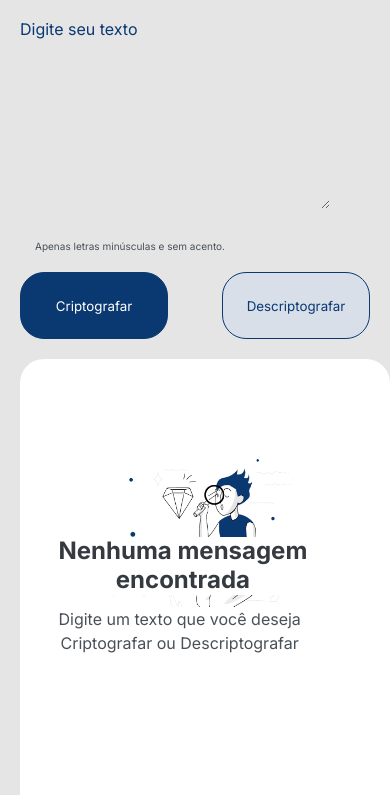
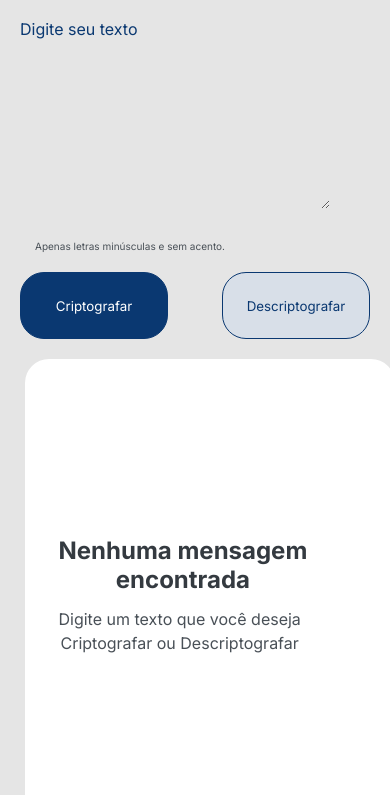
Before and after one commit to Kaio-0708/Decodificador-de-texto, a plain HTML site: page index.html in a window 390 px wide. Shown: the part 49-844 px from the top of the page. Drawn offline with Linux system fonts and the light colour scheme.

Commit message:
Update style.css

```diff
--- a/styles/style.css
+++ b/styles/style.css
@@ -220,10 +220,11 @@ section{
 
     .mensagem {
       font-size: 13px;
-      margin-left: 0;
+      margin-left: -10;
       margin-top: 20px;
       width: calc(100% - 20px);
       margin-bottom: 10px;
+      background-image: none;
     }
 
     .frase, .frase__segunda{
```
